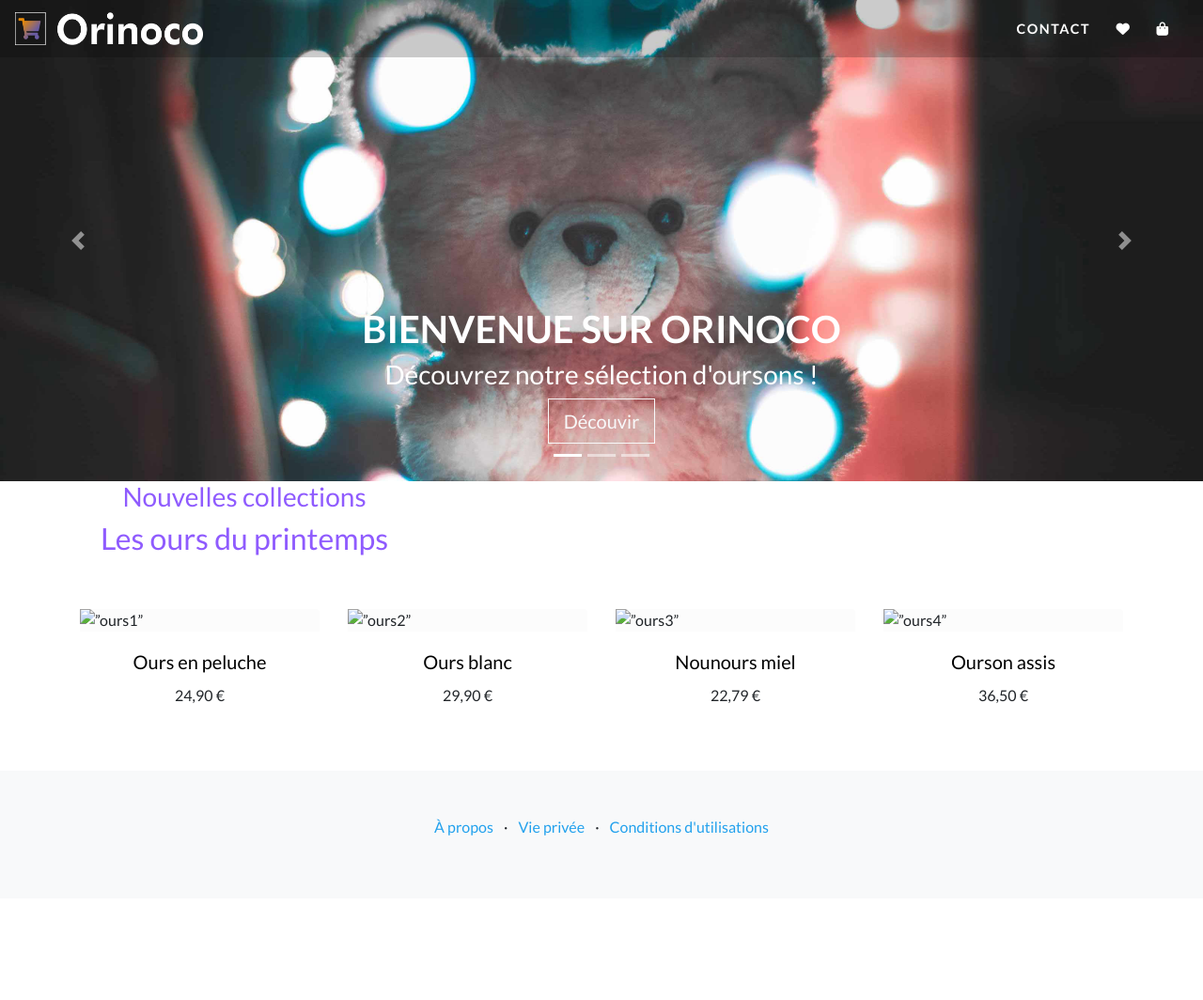
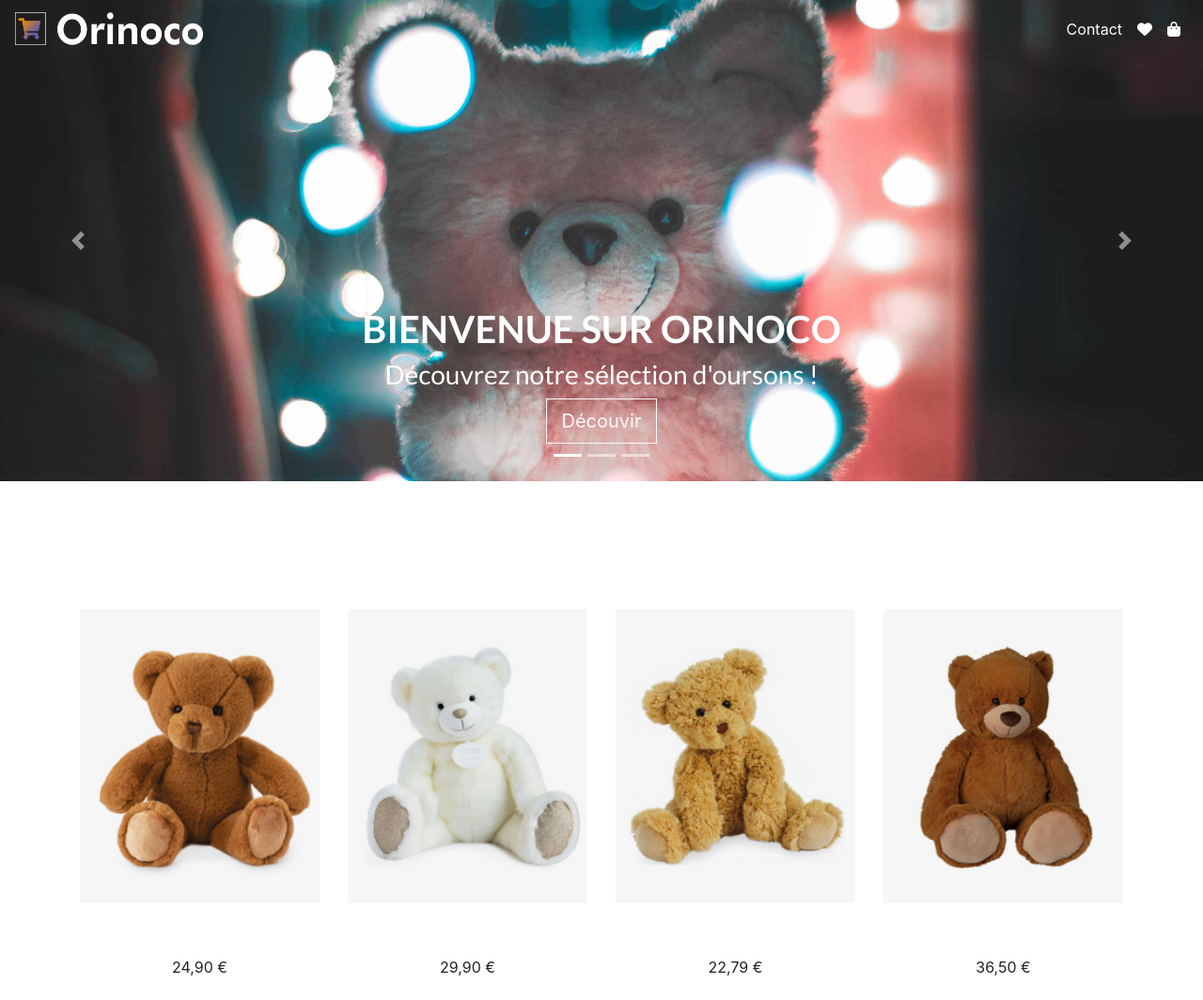
Before and after one commit to fbergaut/FlorenceBergaut_5_01022021, a website: page index.html in a window 1280 px wide. Shown: the top 1064 px of the page at 94% size. Before the commit the page ends 956 px from the top, so only its background shows below. Drawn offline with nearby package versions, Linux system fonts and the light colour scheme.

Commit message:
modifying CSS with _variables_overrides.css

```diff
--- a/index.html
+++ b/index.html
@@ -98,7 +98,7 @@
       <div class="row mt-5">
          <div class="col-12 col-lg-3">
             <div class="card border-0">
-               <img class=”card-img-top” src=”src/img/products/ours1_220x270.jpg”  alt=”ours1”>
+               <img class="card-img-top" src="src/img/products/ours1_220x270.jpg"  alt="ours1">
                <div class="card-body bg-white">
                   <h5 class="card-title text-center">Ours en peluche</h5>
                   <p class="card-text text-center">24,90 €</p>
@@ -107,7 +107,7 @@
          </div>
          <div class="col-12 col-lg-3">
             <div class="card border-0">
-               <img class=”card-img-top” src=”src/img/products/ours2_220x270.jpg”  alt=”ours2”>
+               <img class="card-img-top" src="src/img/products/ours2_220x270.jpg"  alt="ours2">
                <div class="card-body bg-white">
                   <h5 class="card-title text-center">Ours blanc</h5>
                   <p class="card-text text-center">29,90 €</p>
@@ -116,7 +116,7 @@
          </div>
          <div class="col-12 col-lg-3">
             <div class="card border-0">
-               <img class=”card-img-top” src=”src/img/products/ours3_220x270.jpg”  alt=”ours3”>
+               <img class="card-img-top" src="src/img/products/ours3_220x270.jpg"  alt="ours3">
                <div class="card-body bg-white">
                   <h5 class="card-title text-center">Nounours miel</h5>
                   <p class="card-text text-center">22,79 €</p>
@@ -125,7 +125,7 @@
          </div>
          <div class="col-12 col-lg-3">
             <div class="card border-0">
-               <img class=”card-img-top” src=”src/img/products/ours4_220x270.jpg”  alt=”ours4”>
+               <img class="card-img-top" src="src/img/products/ours4_220x270.jpg"  alt="ours4">
                <div class="card-body bg-white">
                   <h5 class="card-title text-center">Ourson assis</h5>
                   <p class="card-text text-center">36,50 €</p>
@@ -134,9 +134,10 @@
          </div>
       </div>
    </div>
+
+
    <!-- Footer -->
    <div id="contact" class="bg-light mt-5">
-      <div class="container">
       <div class="row">
          <div class="col p-5">
             <ul class="list-inline text-center">
@@ -146,7 +147,6 @@
                   <li class="list-inline-item">&middot;</li>
                   <li class="list-inline-item"><a href="#">Conditions d'utilisations</a></li>
             </ul>
-               </div>
          </div>
       </div>
    </div>
--- a/scss/_variable_overrides.scss
+++ b/scss/_variable_overrides.scss
@@ -1,6 +1,6 @@
-$headings-font-family: "Times New Roman", Times, serif;
+$headings-font-family: 'Lato', sans-serif;
 
 $primary: #22a1ed;
 $dark: #04040c;
-$headings-color: #284876;
+$headings-color: white;
 $card-bg: #fcfcfc;
```
Also changed, not shown: css/style.css. Lines whose indentation alone changed are shown as unchanged.
